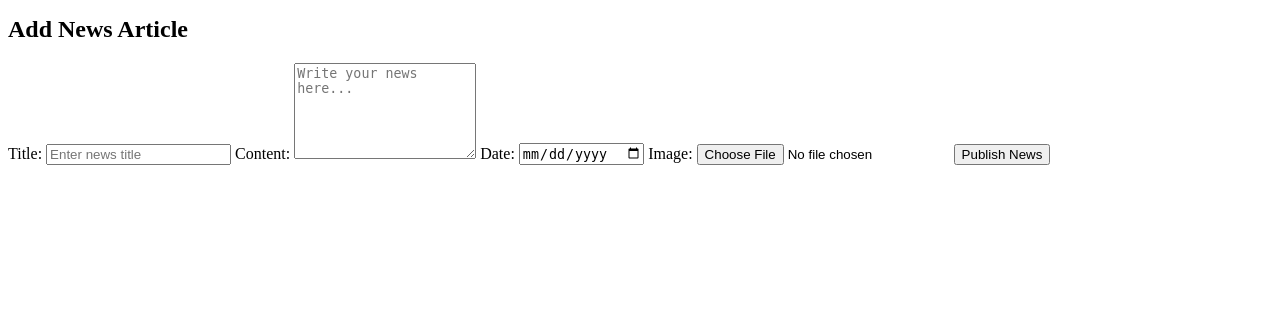
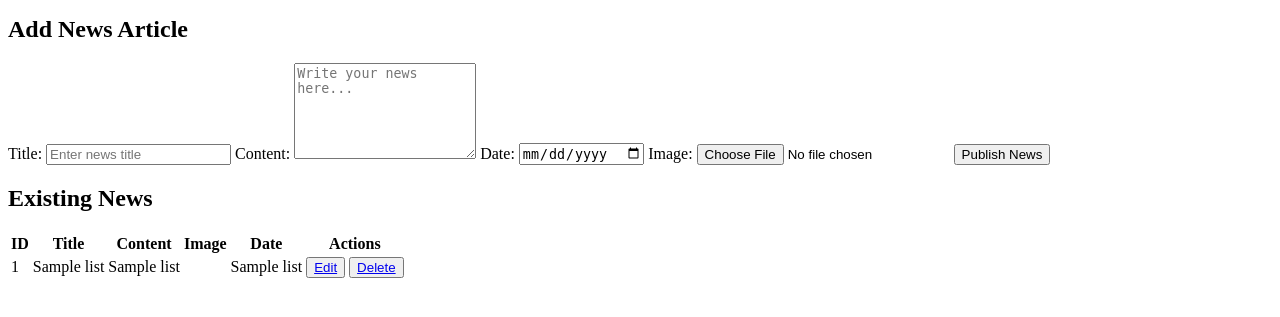
Before and after one commit to mey2505/student-_news-blog-website-, a Python web app: template Templates/admin.html in a window 1280 px wide. Shown: the part 192-509 px from the top of the page. Run offline with Jinja, Linux system fonts and the light colour scheme; the template is opened without the code that fills it: most values are stand-ins (such as "Sample title", 1, 10 or a date in 2020).

Commit message:
feat:list student

```diff
--- a/Templates/admin.html
+++ b/Templates/admin.html
@@ -49,3 +49,42 @@
                 <button type="submit">Publish News</button>
             </form>
         </section>
+        <section class="manage-news">
+            <h2>Existing News</h2>
+            <table>
+                <thead>
+                    <tr>
+                        <th>ID</th>
+                        <th>Title</th>
+                        <th>Content</th>
+                        <th>Image</th>
+                        <th>Date</th>
+                        <th>Actions</th>
+                    </tr>
+                </thead>
+                <tbody>
+                    {% for s in list %}
+                    <tr>
+                        <td>{{ s[0] }}</td> <!-- id -->
+                        <td>{{ s[1] }}</td> <!-- title -->
+                        <td class="para">{{ s[4] }}</td> <!-- content -->
+                        <td>
+                            {% if s[3] %}
+                            <img src="{{ url_for('static', filename='uploads/' ~ s[3]) }}" alt="image" width="100">
+                            {% endif %}
+                        </td>
+                        <td>{{ s[2] }}</td> <!-- date -->
+                        <td class="action-btn">
+                            <button class="edit">
+                                <a href="{{ url_for('edit_news', id=s[0]) }}">Edit</a>
+                            </button>
+                            <button class="delete">
+                                <a href="{{ url_for('delete_news', news_id=s[0]) }}">Delete</a>
+                            </button>
+                        </td>
+                    </tr>
+                    {% endfor %}
+                </tbody>
+            </table>
+        </section>
+    </main>
```
